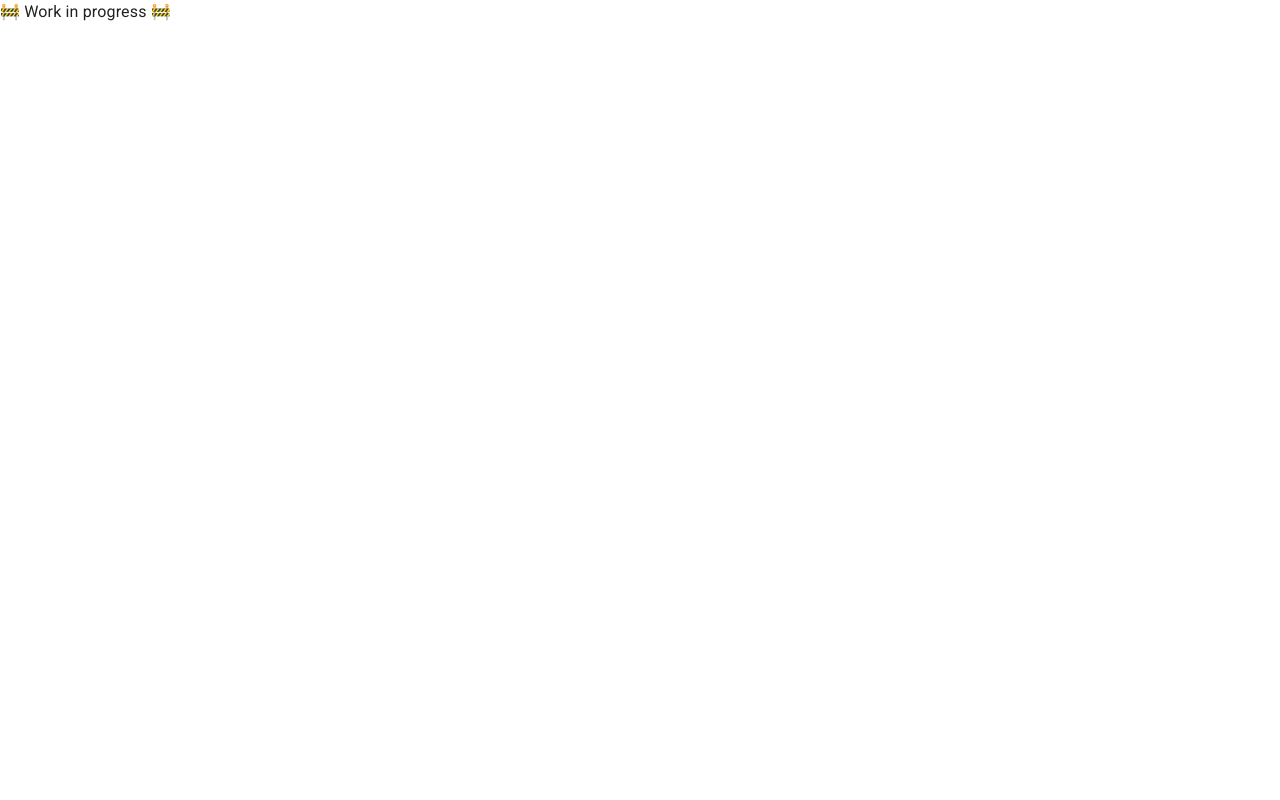
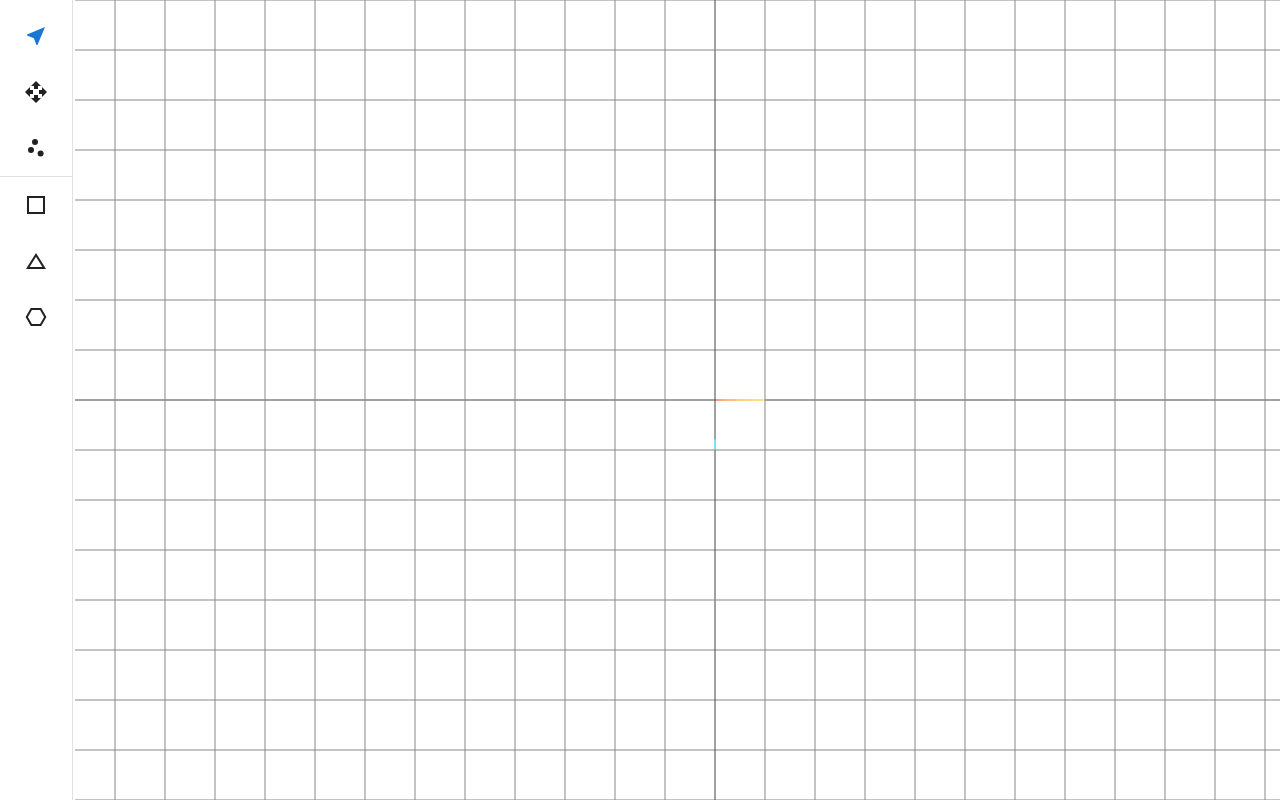
Before and after one commit to rtodea/visual-editor, a Next.js app: page / in a window 1280 px wide. Built offline with nearby package versions, Linux system fonts and the light colour scheme.

Commit message:
Sample drawing

```diff
--- a/src/components/editor-buttons/index.tsx
+++ b/src/components/editor-buttons/index.tsx
@@ -94,3 +94,7 @@ export const EditorButtons: EditorButtonsFC = ({
     </List>
   );
 };
+
+export const useEditorButtons = () => {
+  return useOnlyOneEditorButtonActive();
+};
--- a/src/components/editor/index.tsx
+++ b/src/components/editor/index.tsx
@@ -1,10 +1,22 @@
+import React from "react";
 import { CssBaseline } from "@mui/material";
+import { SideMenu } from "@/components/shared/side-menu";
+import { DrawingWithState, useDrawing } from "@/components/placeholder/drawing";
+import { EditorButtons, useEditorButtons } from "@/components/editor-buttons";
 
 export const Editor = () => {
+  const editorButtons = useEditorButtons();
+  const drawing = useDrawing();
+
   return (
     <div>
       <CssBaseline />
-      <main>🚧 Work in progress 🚧</main>
+
+      <SideMenu
+        sideItems={<EditorButtons {...editorButtons} />}
+        mainContent={<DrawingWithState {...drawing} />}
+        sideItemsWidth={75}
+      />
     </div>
   );
 };
--- a/src/components/placeholder/drawing/index.tsx
+++ b/src/components/placeholder/drawing/index.tsx
@@ -93,3 +93,12 @@ export const Drawing: DrawingFC = ({ children }) => {
     </div>
   );
 };
+
+// @ts-ignore
+export const DrawingWithState = ({ drawables }) => {
+  return <Drawing>{drawables}</Drawing>;
+};
+
+export const useDrawing = () => {
+  return { drawables: [] };
+};
```
Also changed, not shown: 1 other file (tests, documents, lock files or other folders).
